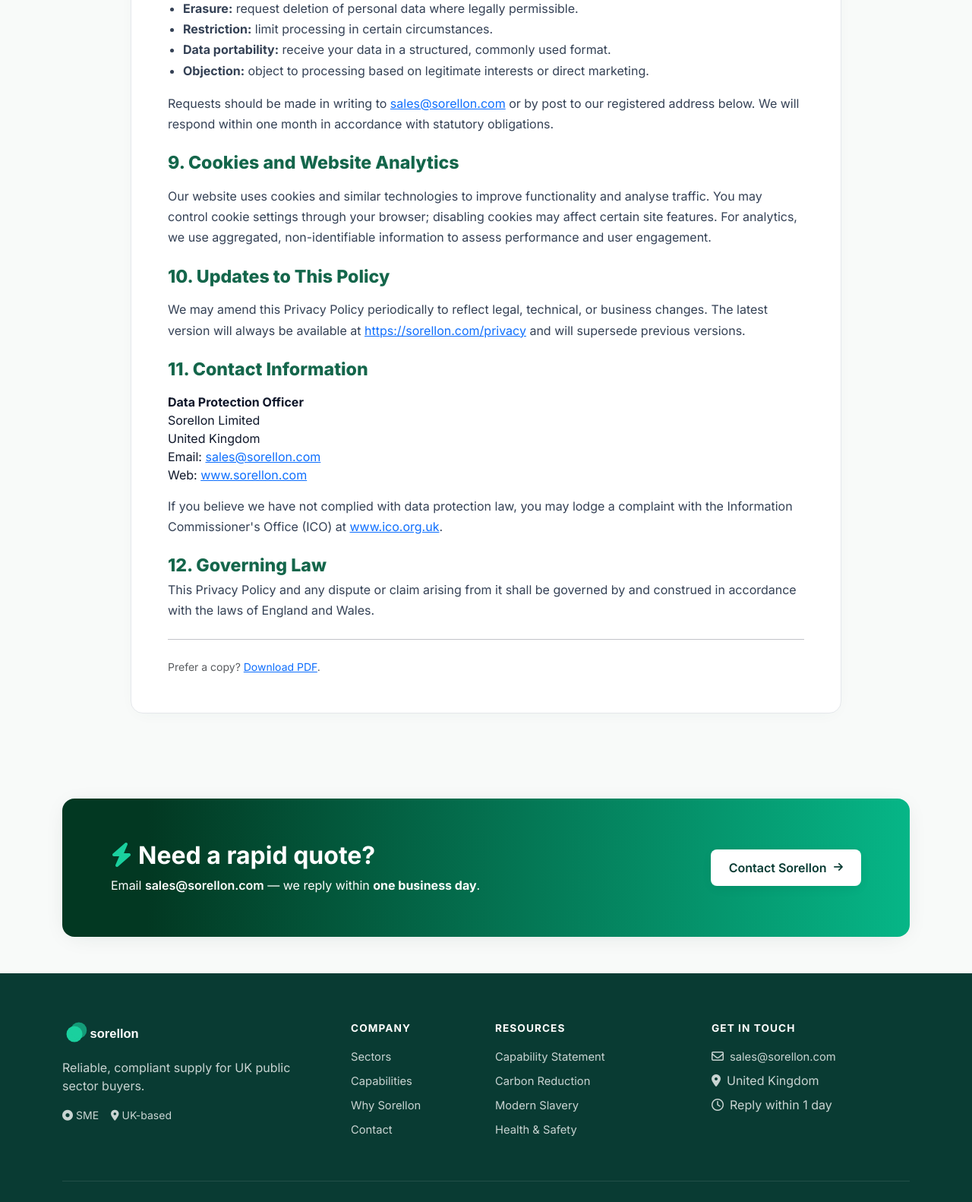
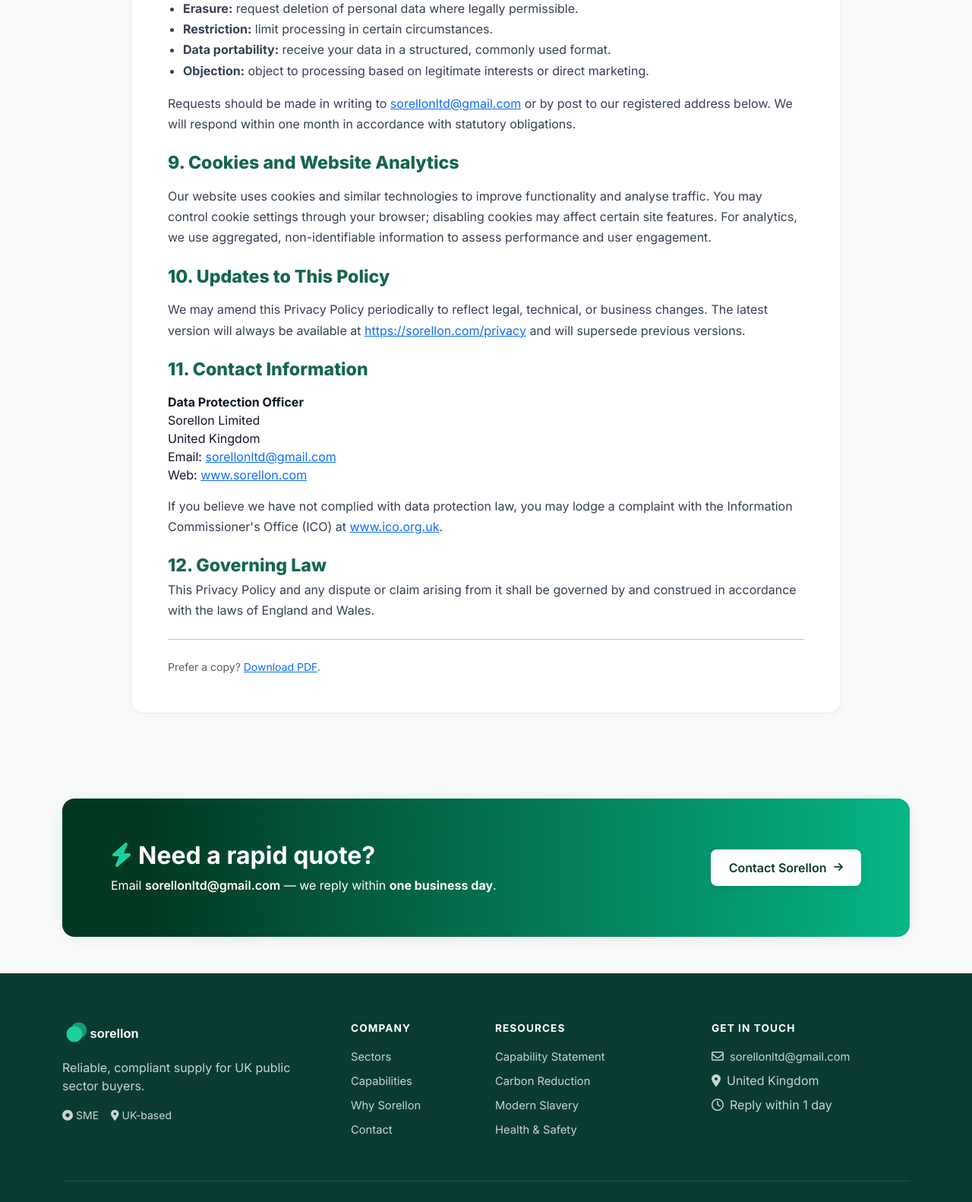
Before and after one commit to zf54-arch/sorellon.com, a website: page privacy.html in a window 1280 px wide. Shown: the part 2114-3696 px from the top of the page at 76% size. Drawn offline with nearby package versions, Linux system fonts and the light colour scheme; animation ran at ten frames a second.

Commit message:
Use active Sorellon contact email

```diff
--- a/privacy.html
+++ b/privacy.html
@@ -113,7 +113,7 @@
         <li><strong>Data portability:</strong> receive your data in a structured, commonly used format.</li>
         <li><strong>Objection:</strong> object to processing based on legitimate interests or direct marketing.</li>
       </ul>
-      <p>Requests should be made in writing to <a href="mailto:sales@sorellon.com">sales@sorellon.com</a> or by post to our registered address below. We will respond within one month in accordance with statutory obligations.</p>
+      <p>Requests should be made in writing to <a href="mailto:sorellonltd@gmail.com">sorellonltd@gmail.com</a> or by post to our registered address below. We will respond within one month in accordance with statutory obligations.</p>
 
       <h2 class="mt-4 mb-3">9. Cookies and Website Analytics</h2>
       <p>Our website uses cookies and similar technologies to improve functionality and analyse traffic. You may control cookie settings through your browser; disabling cookies may affect certain site features. For analytics, we use aggregated, non-identifiable information to assess performance and user engagement.</p>
@@ -126,7 +126,7 @@
         <strong>Data Protection Officer</strong><br/>
         Sorellon Limited<br/>
         United Kingdom<br/>
-        Email: <a href="mailto:sales@sorellon.com">sales@sorellon.com</a><br/>
+        Email: <a href="mailto:sorellonltd@gmail.com">sorellonltd@gmail.com</a><br/>
         Web: <a href="https://www.sorellon.com" target="_blank" rel="noopener">www.sorellon.com</a>
       </address>
       <p>If you believe we have not complied with data protection law, you may lodge a complaint with the Information Commissioner's Office (ICO) at <a href="https://www.ico.org.uk" target="_blank" rel="noopener">www.ico.org.uk</a>.</p>
@@ -148,7 +148,7 @@
       <div class="row align-items-center g-3">
         <div class="col-lg-8">
           <h3 class="mb-2"><i class="fa-solid fa-bolt me-2" style="color:var(--accent)"></i>Need a rapid quote?</h3>
-          <p class="mb-0">Email <a href="mailto:sales@sorellon.com">sales@sorellon.com</a> — we reply within <strong>one business day</strong>.</p>
+          <p class="mb-0">Email <a href="mailto:sorellonltd@gmail.com">sorellonltd@gmail.com</a> — we reply within <strong>one business day</strong>.</p>
         </div>
         <div class="col-lg-4 text-lg-end">
           <a href="/contact.html" class="btn btn-cta btn-cta--light">Contact Sorellon <span class="btn-arrow"><i class="fa-solid fa-arrow-right"></i></span></a>
@@ -190,7 +190,7 @@
       <div class="col-lg-3">
         <h6 class="footer-heading">Get in touch</h6>
         <ul class="footer-links">
-          <li><i class="fa-regular fa-envelope me-2"></i><a href="mailto:sales@sorellon.com">sales@sorellon.com</a></li>
+          <li><i class="fa-regular fa-envelope me-2"></i><a href="mailto:sorellonltd@gmail.com">sorellonltd@gmail.com</a></li>
           <li><i class="fa-solid fa-location-dot me-2"></i>United Kingdom</li>
           <li><i class="fa-regular fa-clock me-2"></i>Reply within 1 day</li>
         </ul>
```
Also changed, not shown: capabilities.html (+2 -2 lines), capability-statement.html (+3 -3 lines), carbon-reduction.html (+2 -2 lines), contact.html (+2 -2 lines), health-and-safety.html (+2 -2 lines), index.html (+2 -2 lines), modern-slavery.html (+2 -2 lines), sectors.html (+2 -2 lines), terms.html (+2 -2 lines), why.html (+2 -2 lines).
